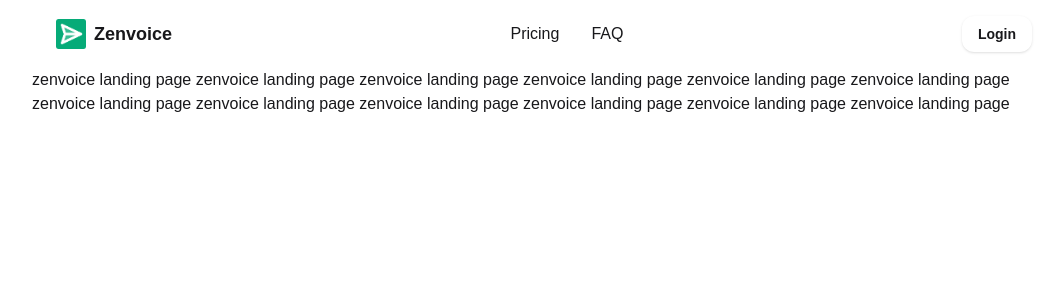
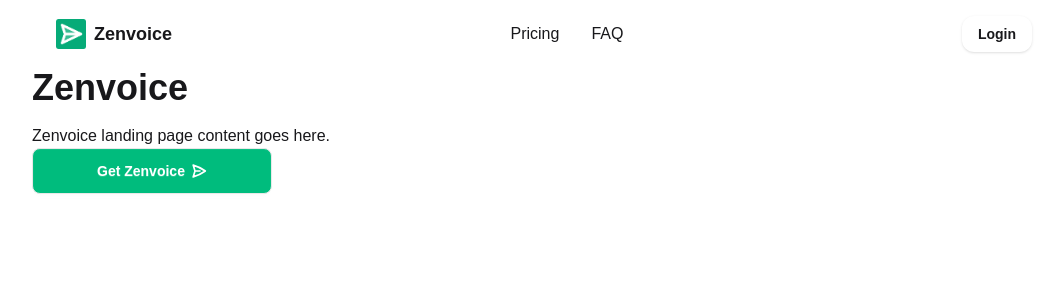
Before and after one commit to rahscripts/marc, a Next.js app: page /zenvoice in a window 1280 px wide. Shown: the top 300 px of the page, without its empty margins (96-1157 px from the left). Built offline with nearby package versions, Linux system fonts and the light colour scheme; a web font is replaced by a local one.

Commit message:
get zenvoice btn component added

```diff
--- /dev/null
+++ b/app/zenvoice/components/ui/GetZenvoiceBtn.tsx
@@ -0,0 +1,10 @@
+export default function GetZenvoiceBtn() {
+    return (
+        <button className="group btn rounded-lg py-5.5 px-16 bg-emerald-500 hover:bg-emerald-600 transtion-all duration-300 font-semibold text-white flex ">
+            Get Zenvoice <svg xmlns="http://www.w3.org/2000/svg" fill="none" viewBox="0 0 24 24" strokeWidth={2.5} stroke="currentColor" className="size-4 transition-transform duration-300 group-hover:translate-x-1">
+  <path strokeLinecap="round" strokeLinejoin="round" d="M6 12 3.269 3.125A59.769 59.769 0 0 1 21.485 12 59.768 59.768 0 0 1 3.27 20.875L5.999 12Zm0 0h7.5" />
+</svg>
+
+        </button>
+    )
+}
--- a/app/zenvoice/page.tsx
+++ b/app/zenvoice/page.tsx
@@ -1,13 +1,18 @@
-import LandingHeader from "./components/LandingHeader"
+import LandingHeader from "./components/LandingHeader";
+import GetZenvoiceBtn from "./components/ui/GetZenvoiceBtn";
 
 
 
 
 export default function ZenvoicePage() {
     return (
-        <div className="max-w-5xl mx-auto">
+        <div className="max-w-5xl mx-auto w-full">
             <LandingHeader />
-            zenvoice landing page  zenvoice landing page zenvoice landing page zenvoice landing page zenvoice landing page zenvoice landing page zenvoice landing page zenvoice landing page zenvoice landing page zenvoice landing page zenvoice landing page zenvoice landing page
+            <section>
+                <h1 className="text-4xl font-bold">Zenvoice</h1>
+                <p className="mt-4">Zenvoice landing page content goes here.</p>
+                <GetZenvoiceBtn />
+            </section>
         </div>
     )
 }
```
